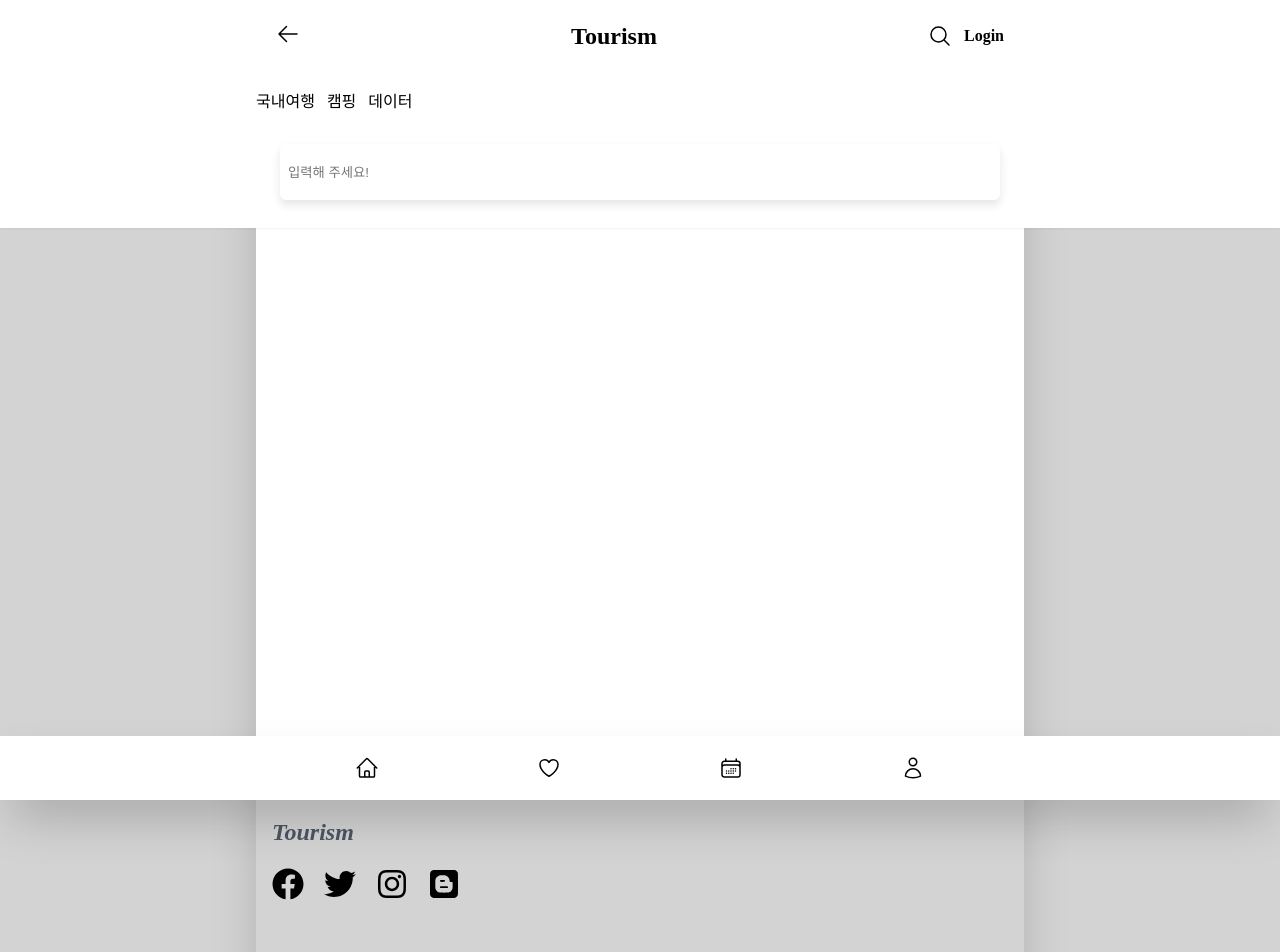
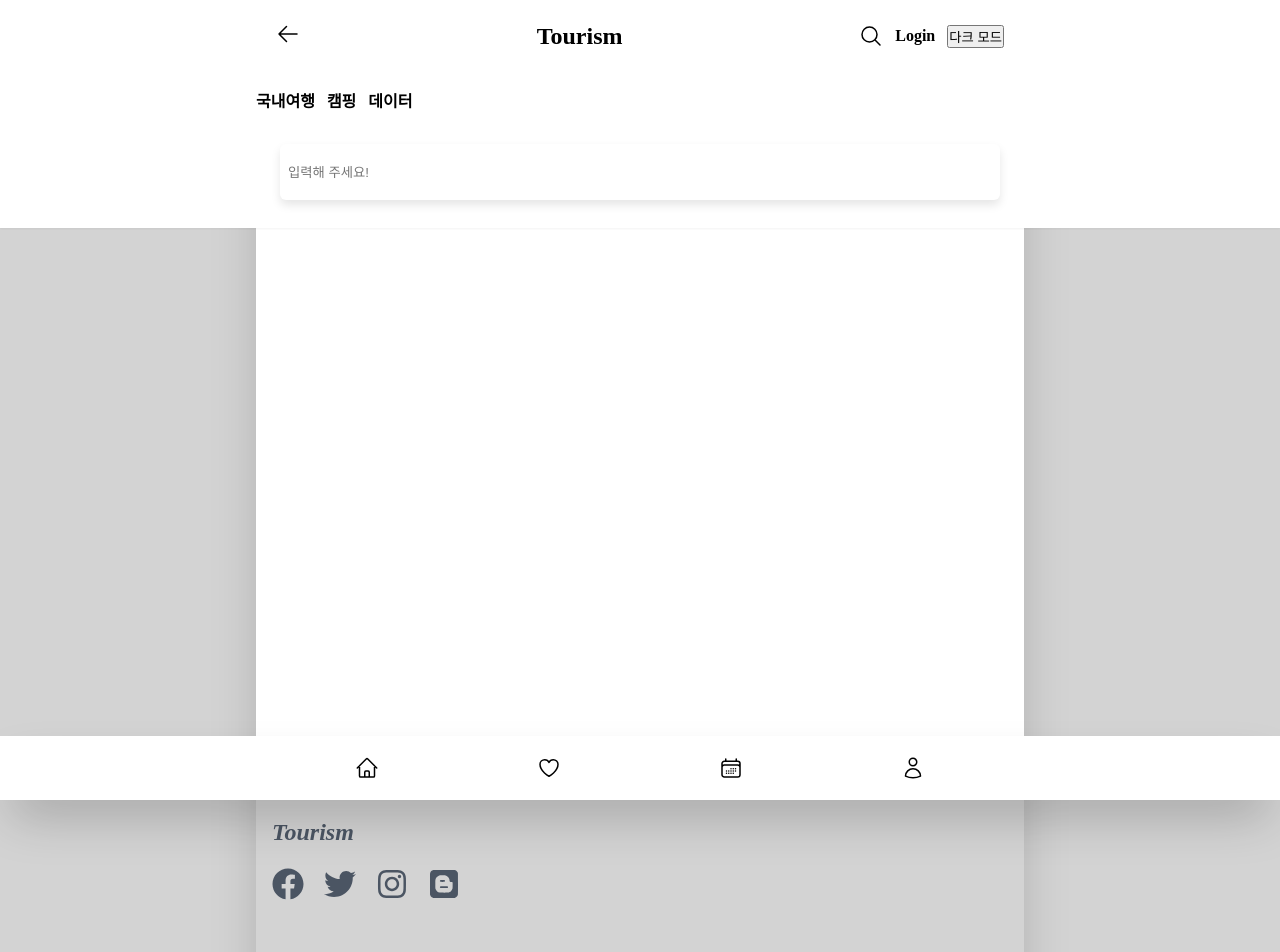
Before and after one commit to junseokoh-hub/react-tourism, a React (Vite) app: page /search in a window 1280 px wide. Shown: the top 952 px of the page. Built offline with nearby package versions, Linux system fonts and the light colour scheme; no server answers.

Commit message:
add darkmode with tailwind css

```diff
--- a/src/components/Home/FrontBanner.tsx
+++ b/src/components/Home/FrontBanner.tsx
@@ -5,7 +5,7 @@ const FrontBanner = () => {
   const navigate = useNavigate();
 
   return (
-    <section className="space-y-8">
+    <section className="space-y-8 dark:text-white">
       <div className="text-3xl font-bold leading-10">
         다양한 국내여행, <br />
         서울부터 제주까지!
--- a/src/components/Home/HomeSliders.tsx
+++ b/src/components/Home/HomeSliders.tsx
@@ -5,7 +5,7 @@ const HomeSliders = () => {
     <section className="pt-10 space-y-10">
       <Link
         to="camping"
-        className="p-2 rounded-lg border border-solid hover:bg-teal-500 transition-colors"
+        className="p-2 rounded-lg border border-solid hover:bg-teal-500 transition-colors dark:text-white"
       >
         go camping
       </Link>
--- a/src/components/Home/VisitorData.tsx
+++ b/src/components/Home/VisitorData.tsx
@@ -6,7 +6,7 @@ const VisitorData = () => {
   const dateRef = useRef<HTMLInputElement | null>(null);
 
   return (
-    <section className="min-h-[400px] space-y-4">
+    <section className="min-h-[400px] space-y-4 dark:text-white">
       <h3>얼마나 많은 사람들이 지역을 방문할까?</h3>
       <article className="max-h-[400px] space-y-6 flex flex-col">
         <div className="space-x-3">
--- a/src/components/Layout/Footer.tsx
+++ b/src/components/Layout/Footer.tsx
@@ -3,11 +3,11 @@ import { useNavigate } from "react-router-dom";
 const Footer = () => {
   const navigate = useNavigate();
   return (
-    <section className="p-4 w-full min-h-[300px] bg-[lightgray]">
+    <section className="p-4 w-full min-h-[300px] bg-[lightgray] dark:bg-slate-900">
       <ul className="space-y-5">
         <li
           onClick={() => navigate("/")}
-          className="font-extrabold text-2xl italic text-gray-600 cursor-pointer"
+          className="font-extrabold text-2xl italic text-gray-600 cursor-pointer dark:fill-white"
         >
           Tourism
         </li>
@@ -21,7 +21,7 @@ const Footer = () => {
             <svg
               xmlns="http://www.w3.org/2000/svg"
               viewBox="0 0 512 512"
-              className="w-8 h-8 fill-gray-600k hover:fill-[#3b5998] hover:ring-2 hover:ring-[#3b5998] transition-colors"
+              className="w-8 h-8 fill-gray-600 hover:fill-[#3b5998] hover:ring-2 hover:ring-[#3b5998] transition-colors"
             >
               <path d="M504 256C504 119 393 8 256 8S8 119 8 256c0 123.78 90.69 226.38 209.25 245V327.69h-63V256h63v-54.64c0-62.15 37-96.48 93.67-96.48 27.14 0 55.52 4.84 55.52 4.84v61h-31.28c-30.8 0-40.41 19.12-40.41 38.73V256h68.78l-11 71.69h-57.78V501C413.31 482.38 504 379.78 504 256z" />
             </svg>
@@ -35,7 +35,7 @@ const Footer = () => {
             <svg
               xmlns="http://www.w3.org/2000/svg"
               viewBox="0 0 512 512"
-              className="w-8 h-8 fill-gray-600k hover:fill-[#00acee] hover:ring-2 hover:ring-[#00acee] transition-colors"
+              className="w-8 h-8 fill-gray-600 hover:fill-[#00acee] hover:ring-2 hover:ring-[#00acee] transition-colors"
             >
               <path d="M459.37 151.716c.325 4.548.325 9.097.325 13.645 0 138.72-105.583 298.558-298.558 298.558-59.452 0-114.68-17.219-161.137-47.106 8.447.974 16.568 1.299 25.34 1.299 49.055 0 94.213-16.568 130.274-44.832-46.132-.975-84.792-31.188-98.112-72.772 6.498.974 12.995 1.624 19.818 1.624 9.421 0 18.843-1.3 27.614-3.573-48.081-9.747-84.143-51.98-84.143-102.985v-1.299c13.969 7.797 30.214 12.67 47.431 13.319-28.264-18.843-46.781-51.005-46.781-87.391 0-19.492 5.197-37.36 14.294-52.954 51.655 63.675 129.3 105.258 216.365 109.807-1.624-7.797-2.599-15.918-2.599-24.04 0-57.828 46.782-104.934 104.934-104.934 30.213 0 57.502 12.67 76.67 33.137 23.715-4.548 46.456-13.32 66.599-25.34-7.798 24.366-24.366 44.833-46.132 57.827 21.117-2.273 41.584-8.122 60.426-16.243-14.292 20.791-32.161 39.308-52.628 54.253z" />
             </svg>
@@ -49,7 +49,7 @@ const Footer = () => {
             <svg
               xmlns="http://www.w3.org/2000/svg"
               viewBox="0 0 448 512"
-              className="w-8 h-8 fill-gray-600k hover:fill-[#E1306C] hover:ring-2 hover:ring-[#E1306C] transition-colors"
+              className="w-8 h-8 fill-gray-600 hover:fill-[#E1306C] hover:ring-2 hover:ring-[#E1306C] transition-colors"
             >
               <path d="M224.1 141c-63.6 0-114.9 51.3-114.9 114.9s51.3 114.9 114.9 114.9S339 319.5 339 255.9 287.7 141 224.1 141zm0 189.6c-41.1 0-74.7-33.5-74.7-74.7s33.5-74.7 74.7-74.7 74.7 33.5 74.7 74.7-33.6 74.7-74.7 74.7zm146.4-194.3c0 14.9-12 26.8-26.8 26.8-14.9 0-26.8-12-26.8-26.8s12-26.8 26.8-26.8 26.8 12 26.8 26.8zm76.1 27.2c-1.7-35.9-9.9-67.7-36.2-93.9-26.2-26.2-58-34.4-93.9-36.2-37-2.1-147.9-2.1-184.9 0-35.8 1.7-67.6 9.9-93.9 36.1s-34.4 58-36.2 93.9c-2.1 37-2.1 147.9 0 184.9 1.7 35.9 9.9 67.7 36.2 93.9s58 34.4 93.9 36.2c37 2.1 147.9 2.1 184.9 0 35.9-1.7 67.7-9.9 93.9-36.2 26.2-26.2 34.4-58 36.2-93.9 2.1-37 2.1-147.8 0-184.8zM398.8 388c-7.8 19.6-22.9 34.7-42.6 42.6-29.5 11.7-99.5 9-132.1 9s-102.7 2.6-132.1-9c-19.6-7.8-34.7-22.9-42.6-42.6-11.7-29.5-9-99.5-9-132.1s-2.6-102.7 9-132.1c7.8-19.6 22.9-34.7 42.6-42.6 29.5-11.7 99.5-9 132.1-9s102.7-2.6 132.1 9c19.6 7.8 34.7 22.9 42.6 42.6 11.7 29.5 9 99.5 9 132.1s2.7 102.7-9 132.1z" />
             </svg>
@@ -63,7 +63,7 @@ const Footer = () => {
             <svg
               xmlns="http://www.w3.org/2000/svg"
               viewBox="0 0 448 512"
-              className="w-8 h-8 fill-gray-600k hover:fill-orange-500 hover:ring-2 hover:ring-orange-500 transition-colors"
+              className="w-8 h-8 fill-gray-600 hover:fill-orange-500 hover:ring-2 hover:ring-orange-500 transition-colors"
             >
               <path d="M162.4 196c4.8-4.9 6.2-5.1 36.4-5.1 27.2 0 28.1.1 32.1 2.1 5.8 2.9 8.3 7 8.3 13.6 0 5.9-2.4 10-7.6 13.4-2.8 1.8-4.5 1.9-31.1 2.1-16.4.1-29.5-.2-31.5-.8-10.3-2.9-14.1-17.7-6.6-25.3zm61.4 94.5c-53.9 0-55.8.2-60.2 4.1-3.5 3.1-5.7 9.4-5.1 13.9.7 4.7 4.8 10.1 9.2 12 2.2 1 14.1 1.7 56.3 1.2l47.9-.6 9.2-1.5c9-5.1 10.5-17.4 3.1-24.4-5.3-4.7-5-4.7-60.4-4.7zm223.4 130.1c-3.5 28.4-23 50.4-51.1 57.5-7.2 1.8-9.7 1.9-172.9 1.8-157.8 0-165.9-.1-172-1.8-8.4-2.2-15.6-5.5-22.3-10-5.6-3.8-13.9-11.8-17-16.4-3.8-5.6-8.2-15.3-10-22C.1 423 0 420.3 0 256.3 0 93.2 0 89.7 1.8 82.6 8.1 57.9 27.7 39 53 33.4c7.3-1.6 332.1-1.9 340-.3 21.2 4.3 37.9 17.1 47.6 36.4 7.7 15.3 7-1.5 7.3 180.6.2 115.8 0 164.5-.7 170.5zm-85.4-185.2c-1.1-5-4.2-9.6-7.7-11.5-1.1-.6-8-1.3-15.5-1.7-12.4-.6-13.8-.8-17.8-3.1-6.2-3.6-7.9-7.6-8-18.3 0-20.4-8.5-39.4-25.3-56.5-12-12.2-25.3-20.5-40.6-25.1-3.6-1.1-11.8-1.5-39.2-1.8-42.9-.5-52.5.4-67.1 6.2-27 10.7-46.3 33.4-53.4 62.4-1.3 5.4-1.6 14.2-1.9 64.3-.4 62.8 0 72.1 4 84.5 9.7 30.7 37.1 53.4 64.6 58.4 9.2 1.7 122.2 2.1 133.7.5 20.1-2.7 35.9-10.8 50.7-25.9 10.7-10.9 17.4-22.8 21.8-38.5 3.2-10.9 2.9-88.4 1.7-93.9z" />
             </svg>
--- a/src/components/Layout/Layout.tsx
+++ b/src/components/Layout/Layout.tsx
@@ -6,7 +6,9 @@ type LayoutProps = {
 
 const Layout = ({ children }: LayoutProps) => {
   return (
-    <section className="py-20 px-3 min-h-screen bg-white">{children}</section>
+    <section className="py-20 px-3 min-h-screen bg-white dark:bg-black">
+      {children}
+    </section>
   );
 };
 
--- a/src/components/Posts/Posts.tsx
+++ b/src/components/Posts/Posts.tsx
@@ -63,7 +63,7 @@ const Posts = ({ title, contentType, contentTypeId }: PostsProps) => {
         {!provinceLoading && province === undefined ? (
           <div className="mt-10 text-center">검색 결과가 없습니다.</div>
         ) : (
-          <ul className="mt-10 grid grid-cols-2 gap-2">
+          <ul className="mt-10 grid grid-cols-2 gap-2 dark:text-white">
             {province &&
               province.length > 0 &&
               province.map((prov) => (
--- a/src/components/Search/SearchBox.tsx
+++ b/src/components/Search/SearchBox.tsx
@@ -25,7 +25,7 @@ const SearchBox = () => {
         type="text"
         placeholder="입력해 주세요!"
         {...register("search", searchValidation)}
-        className="px-2 w-full h-14 outline-none border-0 rounded-md shadow-[0px_5px_10px_rgba(0,0,0,0.1)]"
+        className="px-2 w-full h-14 outline-none border-0 rounded-md shadow-[0px_5px_10px_rgba(0,0,0,0.1)] dark:bg-black dark:placeholder:text-white dark:text-white dark:shadow-[rgba(255,255,255,0.4)] "
       />
     </form>
   );
--- a/src/components/UI/MainHeader.tsx
+++ b/src/components/UI/MainHeader.tsx
@@ -1,4 +1,4 @@
-import { useCallback, useState } from "react";
+import { useCallback, useEffect, useState } from "react";
 import { Link, NavLink, useMatch, useNavigate } from "react-router-dom";
 import { useDispatch, useSelector } from "../../store/hooks";
 import { onClose, onOpen } from "../../store/menuSlice";
@@ -11,12 +11,34 @@ type MainHeaderProps = {
 };
 
 const MainHeader = ({ isView }: MainHeaderProps) => {
+  const [dark, setDark] = useState("다크 모드");
   const homeMatch = useMatch("/");
   const searchMatch = useMatch("search/*");
   const navigate = useNavigate();
   const dispatch = useDispatch();
   const isMenuOpen = useSelector((state) => state.menu.isMenuOpen);
   const authUser = useSelector((state) => state.auth.user);
+
+  const userTheme = localStorage.getItem("theme");
+  const systemTheme = window.matchMedia("(prefers-color-scheme: dark)").matches;
+
+  useEffect(() => {
+    if (userTheme === "dark" || (!userTheme && systemTheme)) {
+      document.documentElement.classList.add("dark");
+      setDark("라이트모드");
+      return;
+    }
+  }, []);
+
+  const toggleDarkMode = useCallback(() => {
+    if (document.documentElement.classList.contains("dark")) {
+      document.documentElement.classList.remove("dark");
+      localStorage.setItem("theme", "light");
+      return;
+    }
+    document.documentElement.classList.add("dark");
+    localStorage.setItem("theme", "dark");
+  }, []);
 
   return (
     <>
@@ -28,12 +50,12 @@ const MainHeader = ({ isView }: MainHeaderProps) => {
       <header
         className={`py-5 fixed top-0 left-0 right-0 bg-white font-bold z-50 ${
           !isView ? "shadow-xl" : "shadow-sm"
-        } transition-shadow duration-500 ease-in-out`}
+        } transition-shadow duration-500 ease-in-out dark:bg-black`}
       >
         <nav className="px-5 flex justify-between items-center max-w-3xl md:mx-auto">
           {!homeMatch && (
             <div>
-              <span onClick={() => navigate(-1)}>
+              <span onClick={() => navigate(-1)} className="dark:text-white">
                 <svg
                   xmlns="http://www.w3.org/2000/svg"
                   fill="none"
@@ -52,12 +74,20 @@ const MainHeader = ({ isView }: MainHeaderProps) => {
             </div>
           )}
           <div>
-            <Link to="/" className="text-2xl" aria-label="home-link">
+            <Link
+              to="/"
+              className="text-2xl dark:text-white"
+              aria-label="home-link"
+            >
               Tourism
             </Link>
           </div>
           <div className="space-x-3 flex items-center">
-            <Link to="/search/domestic" aria-label="search-link">
+            <Link
+              to="/search/domestic"
+              aria-label="search-link"
+              className="dark:text-white"
+            >
               <svg
                 xmlns="http://www.w3.org/2000/svg"
                 fill="none"
@@ -74,9 +104,14 @@ const MainHeader = ({ isView }: MainHeaderProps) => {
               </svg>
             </Link>
             {!authUser ? (
-              <Link to="login">Login</Link>
+              <Link to="login" className="dark:text-white">
+                Login
+              </Link>
             ) : (
-              <span onClick={() => dispatch(onOpen())}>
+              <span
+                onClick={() => dispatch(onOpen())}
+                className="dark:text-white"
+              >
                 <svg
                   xmlns="http://www.w3.org/2000/svg"
                   fill="none"
@@ -93,6 +128,7 @@ const MainHeader = ({ isView }: MainHeaderProps) => {
                 </svg>
               </span>
             )}
+            <button onClick={toggleDarkMode}>{dark}</button>
           </div>
         </nav>
         {searchMatch && (
@@ -101,7 +137,7 @@ const MainHeader = ({ isView }: MainHeaderProps) => {
               <li>
                 <NavLink
                   className={({ isActive }) =>
-                    isActive ? "text-blue-900" : "font-normal"
+                    isActive ? "text-blue-900" : "dark:text-white"
                   }
                   to="search/domestic"
                 >
@@ -111,7 +147,7 @@ const MainHeader = ({ isView }: MainHeaderProps) => {
               <li>
                 <NavLink
                   className={({ isActive }) =>
-                    isActive ? "text-blue-900" : "font-normal"
+                    isActive ? "text-blue-900" : "dark:text-white"
                   }
                   to="search/camping"
                 >
@@ -121,7 +157,7 @@ const MainHeader = ({ isView }: MainHeaderProps) => {
               <li>
                 <NavLink
                   className={({ isActive }) =>
-                    isActive ? "text-blue-900" : "font-normal"
+                    isActive ? "text-blue-900" : "dark:text-white"
                   }
                   to="search/data"
                 >
--- a/src/pages/Detail.tsx
+++ b/src/pages/Detail.tsx
@@ -45,7 +45,7 @@ const Detail = ({ contentType }: DetailProps) => {
     <>
       {isLoading && <Loader />}
       {!isLoading && (
-        <div className="space-y-4">
+        <div className="space-y-4 dark:text-white">
           <img
             className="w-[699px] h-[466px] block rounded-md"
             src={
--- a/src/pages/Search.tsx
+++ b/src/pages/Search.tsx
@@ -13,7 +13,7 @@ const Search = () => {
   return (
     <>
       <SEOMeta title={"검색"} content={"여행 정보에 대해 검색해보세요."} />
-      <section className={`${searchMatch} && mt-[180px]`}>
+      <section className={`${searchMatch} && mt-[180px] dark:text-white`}>
         {domesticMatch && <DomesticSearch />}
         {campingMatch && <CampingSearch />}
         {dataMatch && <DataSearch />}
--- a/tailwind.config.cjs
+++ b/tailwind.config.cjs
@@ -1,5 +1,6 @@
 /** @type {import('tailwindcss').Config} */
 module.exports = {
+  darkMode: "class",
   corePlugins: {
     preflight: false,
   },
```
Also changed, not shown: src/components/Home/BarChart.tsx (+7 -1 lines).
